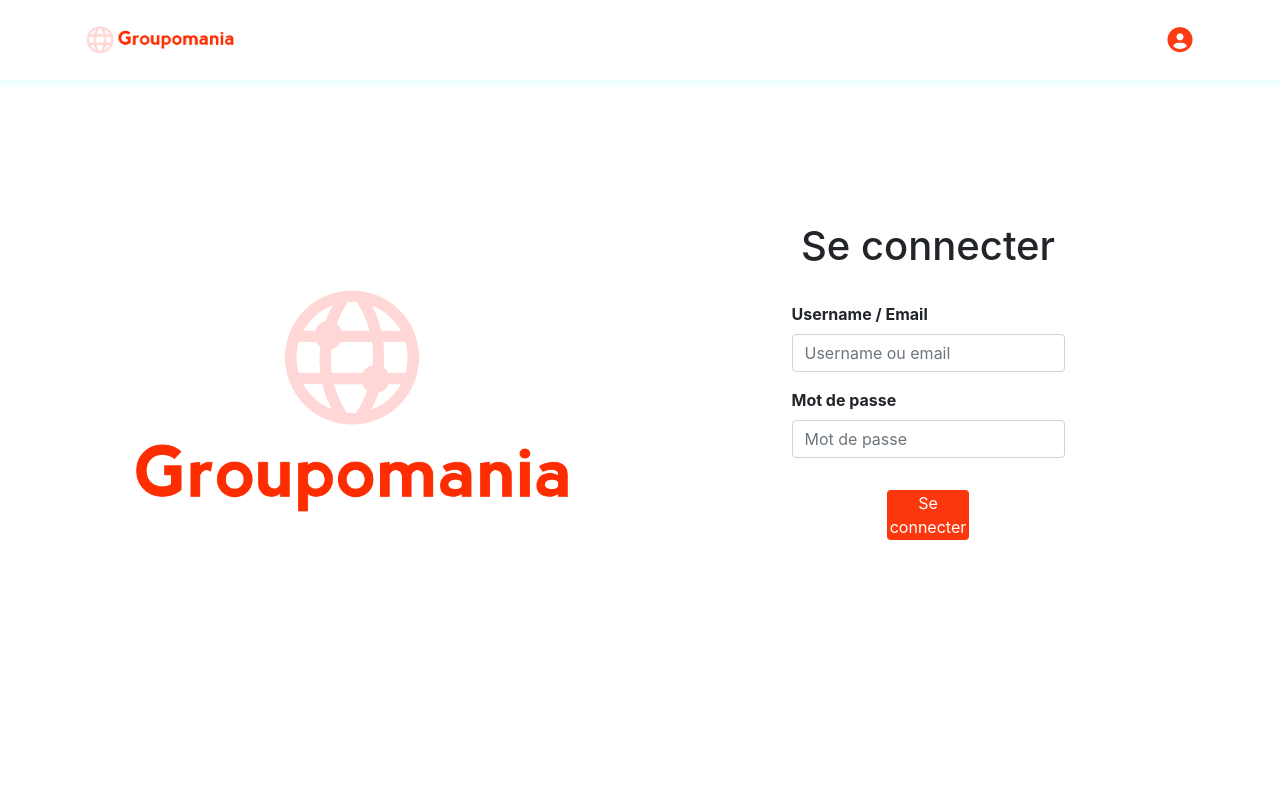
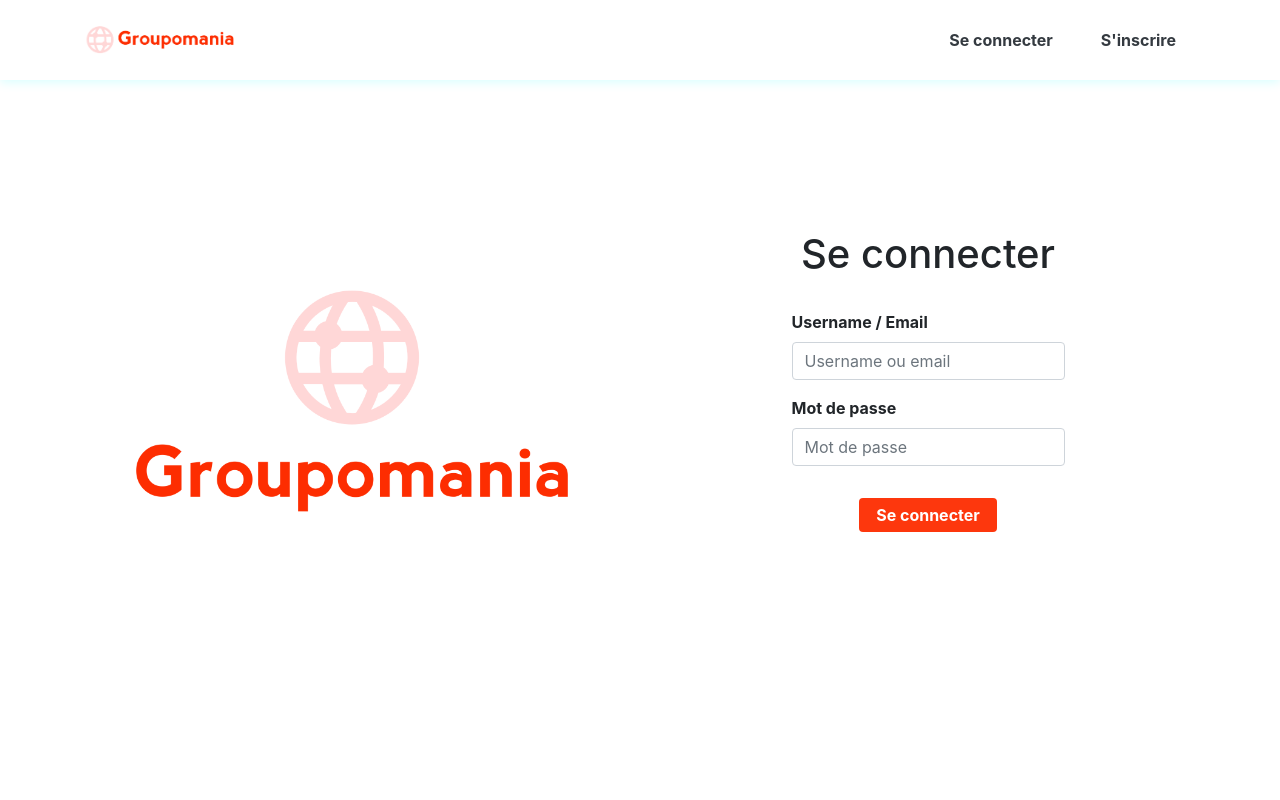
Before and after one commit to gmarteau/Groupomania_social-network, a Vue app in the folder frontend/: page /login in a window 1280 px wide. Shown: the top 800 px of the page. Built offline with nearby package versions, Linux system fonts and the light colour scheme.

Commit message:
form validation front login + signup OK

```diff
--- a/frontend/package.json
+++ b/frontend/package.json
@@ -13,6 +13,7 @@
     "core-js": "^3.6.5",
     "vue": "^2.6.11",
     "vue-router": "^3.2.0",
+    "vuelidate": "^0.7.6",
     "vuex": "^3.4.0"
   },
   "devDependencies": {
--- a/frontend/src/store/index.js
+++ b/frontend/src/store/index.js
@@ -13,9 +13,9 @@ export default new Vuex.Store({
       src: '/images/logo-vertical.png',
       alt: 'Logo de Groupomania en version verticale'
     },
-    loggedIn: true,
+    loggedIn: false,
     currentUser: {
-      id: 1,
+      id: 0,
       token: ''
     }
   },
--- a/frontend/src/views/Home.vue
+++ b/frontend/src/views/Home.vue
@@ -5,7 +5,7 @@
         <img :src="logoVertical.src" :alt="logoVertical.alt" />
       </div>
 
-      <h1>Bienvenue chez Groupomania, <router-link to="/login">connectez-vous</router-link> ou bien <router-link to="/signup">inscrivez-vous</router-link>!</h1>
+      <h1>Bienvenue chez Groupomania, <router-link to="/login" class="home--notLogged__link">connectez-vous</router-link> ou bien <router-link to="/signup" class="home--notLogged__link">inscrivez-vous</router-link>!</h1>
     </div>
 
     <div class="home--loggedIn row" v-if="loggedIn">
@@ -131,6 +131,13 @@ export default {
         object-fit: cover;
       }
     }
+    &__link {
+      color: #FD3C13;
+      &:hover {
+        color: #FFD7D7;
+        text-decoration: none;
+      }
+    }
   }
 }
 
--- a/frontend/src/views/Login.vue
+++ b/frontend/src/views/Login.vue
@@ -7,46 +7,68 @@
         <div class="login__form-cont col-6">
             <h1>Se connecter</h1>
 
-            <form class="login__form my-4" @submit.prevent="loginSubmit">
-                <div class="form-group login__form__field">
-                    <label for="username">Username / Email</label>
-                    <input class="form-control" type="text" id="username" name="username" v-model="username" placeholder="Username ou email" required />
-                </div>
+            <b-form class="login__form my-4" @submit.stop.prevent="loginSubmit" novalidate>
+                <b-form-group id="usernameGroup" label="Username / Email" label-for="usernameInput">
+                    <b-form-input id="usernameInput" name="usernameInput" v-model="$v.form.username.$model" :state="validateState('username')" aria-describedby="usernameInputFeedback" type="text" placeholder="Username ou email" required></b-form-input>
+                    <b-form-invalid-feedback id="usernameInputFeedback" :state="validateState('username')">Ce champ est requis</b-form-invalid-feedback>
+                </b-form-group>
 
-                <div class="form-group login__form__field">
-                    <label for="password">Mot de passe</label>
-                    <input class="form-control" type="password" id="password" name="password" v-model="password" placeholder="Mot de passe" required />
-                </div>
+                <b-form-group id="passwordGroup" label="Mot de passe" label-for="passwordInput">
+                    <b-form-input id="passwordInput" name="passwordInput" v-model="$v.form.password.$model" :state="validateState('password')" aria-describedby="passwordInputFeedback" type="password" placeholder="Mot de passe" required></b-form-input>
+                    <b-form-invalid-feedback id="passwordInputFeedback" :state="validateState('password')">Ce champ est requis</b-form-invalid-feedback>
+                </b-form-group>
 
                 <div class="login__form__submit my-3">
-                    <button type="submit" class="btn">Se connecter</button>
+                    <button type="submit" class="login__form__submit__btn btn px-3 py-1">Se connecter</button>
                 </div>
-            </form>
+            </b-form>
         </div>
     </div>
 </template>
 
 <script>
-
 import { mapState } from 'vuex'
 import axios from 'axios'
+import { validationMixin } from 'vuelidate'
+import { required } from 'vuelidate/lib/validators'
 
 export default {
     name: 'Login',
+    mixins: [validationMixin],
     data() {
         return {
-            username: '',
-            password: ''
+            form: {
+                username: '',
+                password: ''
+            }
+        }
+    },
+    validations: {
+        form: {
+            username: {
+                required
+            },
+            password: {
+                required
+            }
         }
     },
     computed: {
         ...mapState(['logoVertical'])
     },
     methods: {
+        validateState(field) {
+            const { $dirty, $error } = this.$v.form[field];
+            return $dirty ? !$error : null;
+        },
         async loginSubmit() {
+            this.$v.form.$touch();
+            if (this.$v.form.$anyError) {
+                return;
+            }
             const response = await axios.post('/users/login', {
-                username: this.username,
-                password: this.password
+                username: this.form.username,
+                password: this.form.password
             });
             this.$store.dispatch('storeUserAuthInfo', response.data);
             this.$store.dispatch('changeLoginState');
@@ -90,7 +112,7 @@ export default {
             .btn {
                 background-color: #FD370D;
                 color: #fff;
-                width: 30%;
+                font-weight: bold;
             }
         }
     }
--- a/frontend/src/views/Signup.vue
+++ b/frontend/src/views/Signup.vue
@@ -7,33 +7,65 @@
         <div class="signup__form-cont col-6">
             <h1>Créer un compte</h1>
 
-            <form class="signup__form my-4" @submit.prevent="signupSubmit">
-                <div class="form-group signup__form__field">
+            <b-form class="signup__form my-4" @submit.stop.prevent="signupSubmit" novalidate>
+                <b-form-group id="firstNameGroup" label="Prénom*" label-for="firstNameInput">
+                    <b-form-input id="firstNameInput" name="firstNameInput" v-model="$v.form.firstName.$model" :state="validateState('firstName')" aria-describedby="firstNameInputFeedback" type="text" placeholder="Marine" required></b-form-input>
+                    <b-form-invalid-feedback id="firstNameInputFeedback" :state="validateState('firstName')">Ce champ est requis et ne doit contenir aucun chiffre ou caractère spécial</b-form-invalid-feedback>
+                </b-form-group>
+                <!-- <div class="form-group signup__form__field">
                     <label for="firstName">Prénom*</label>
                     <input class="form-control" type="text" id="firstName" name="firstName" v-model="firstName" placeholder="Marine" required />
-                </div>
+                </div> -->
 
-                <div class="form-group signup__form__field">
+                <b-form-group id="lastNameGroup" label="Nom*" label-for="lastNameInput">
+                    <b-form-input id="lastNameInput" name="lastNameInput" v-model="$v.form.lastName.$model" :state="validateState('lastName')" aria-describedby="lastNameInputFeedback" type="text" placeholder="Deschamps" required></b-form-input>
+                    <b-form-invalid-feedback id="lastNameInputFeedback" :state="validateState('lastName')">Ce champ est requis et ne doit contenir aucun chiffre ou caractère spécial</b-form-invalid-feedback>
+                </b-form-group>
+                <!-- <div class="form-group signup__form__field">
                     <label for="lastName">Nom*</label>
                     <input class="form-control" type="text" id="lastName" name="lastName" v-model="lastName" placeholder="Deschamps" required />
-                </div>
+                </div> -->
 
-                <div class="form-group signup__form__field">
+                <b-form-group id="bioGroup" label="Parle-nous de toi!" label-for="bioInput">
+                    <b-form-textarea id="bioInput" name="bioInput" v-model="form.bio" type="text" placeholder="Salut, moi c'est Marine, je travaille dans la section manutention. Hâte de vous rencontrer!"></b-form-textarea>
+                </b-form-group>
+                <!-- <div class="form-group signup__form__field">
                     <label for="bio">Parle-nous de toi!</label>
                     <textarea class="form-control" type="text" id="bio" name="bio" v-model="bio" placeholder="Salut, moi c'est Marine, je travaille dans la section manutention. Hâte de vous rencontrer!"></textarea>
-                </div>
+                </div>                    -->
 
-                <div class="form-group signup__form__field">
+                <b-form-group id="usernameGroup" label="Username*" label-for="usernameInput">
+                    <b-form-input id="usernameInput" name="usernameInput" v-model="$v.form.username.$model" :state="validateState('username')" aria-describedby="usernameInputFeedback" type="text" placeholder="mar.desc56" required></b-form-input>
+                    <b-form-invalid-feedback id="usernameInputFeedback" :state="validateState('username')">Ce champ est requis</b-form-invalid-feedback>
+                </b-form-group>
+                <!-- <div class="form-group signup__form__field">
                     <label for="username">Username*</label>
                     <input class="form-control" type="text" id="username" name="username" v-model="username" placeholder="mar.desc56" required />
-                </div>
+                </div>                         -->
 
-                <div class="form-group signup__form__field">
+                <b-form-group id="emailGroup" label="Email*" label-for="emailInput">
+                    <b-form-input id="emailInput" name="emailInput" v-model="$v.form.email.$model" :state="validateState('email')" aria-describedby="emailInputFeedback" type="email" placeholder="marine.deschamps@gmail.com" required></b-form-input>
+                    <b-form-invalid-feedback id="emailInputFeedback" :state="validateState('email')">Ce champ est requis et doit respecter le format email (*****@****.**)</b-form-invalid-feedback>
+                </b-form-group>
+                <!-- <div class="form-group signup__form__field">
                     <label for="email">Email*</label>
                     <input class="form-control" type="email" id="email" name="email" v-model="email" placeholder="marine.deschamps@gmail.com" required />
-                </div>
+                </div> -->
 
-                <div class="form-group signup__form__field">
+                <b-form-group id="passwordGroup" label="Mot de passe*" label-for="passwordInput">
+                    <b-form-input id="passwordInput" name="passwordInput" v-model="$v.form.password.$model" :state="validateState('password')" aria-describedby="passwordInstructions" type="password" placeholder="ex: g12DfeJs/dj" required></b-form-input>
+                    <b-form-invalid-feedback id="passwordInputFeedback" :state="validateState('password')">Ce champ est requis et doit respecter les instructions ci-dessous</b-form-invalid-feedback>
+                    <small id="passwordInstructions" class="form-text text-muted">
+                        Le mot de passe doit contenir: <br />
+                        <ul>
+                            <li>au moins 8 caractères,</li>
+                            <li>au moins un caractère en majuscule,</li>
+                            <li>au moins un chiffre,</li>
+                            <li>au moins un caractère spécial.</li>
+                        </ul>
+                    </small>
+                </b-form-group>
+                <!-- <div class="form-group signup__form__field">
                     <label for="password">Mot de passe*</label>
                     <input class="form-control" type="password" id="password" name="password" v-model="password" aria-describedby="passwordInstructions" placeholder="ex: g12DfeJs/dj" required />
                     <small id="passwordInstructions" class="form-text text-muted">
@@ -45,30 +77,52 @@
                             <li>au moins un caractère spécial.</li>
                         </ul>
                     </small>
-                </div>
+                </div> -->
 
-                <div class="form-group signup__form__field">
+                <b-form-group id="confirmPasswordGroup" label="Confirmer le mot de passe*" label-for="confirmPasswordInput">
+                    <b-form-input id="confirmPasswordInput" name="confirmPasswordInput" v-model="$v.form.confirmPassword.$model" :state="validateState('confirmPassword')" aria-describedby="confirmPasswordInputFeedback" type="password" placeholder="g12DfeJs/dj" required></b-form-input>
+                    <b-form-invalid-feedback id="confirmPasswordInputFeedback" :state="validateState('confirmPassword')">Ce champ est requis et doit être identique au champ 'Mot de passe' précédent</b-form-invalid-feedback>
+                </b-form-group>
+                <!-- <div class="form-group signup__form__field">
                     <label for="confirmPassword">Confirmer mot de passe*</label>
                     <input class="form-control" type="password" id="confirmPassword" name="confirmPassword" v-model="confirmPassword" placeholder="g12DfeJs/dj" required />
-                </div>
+                </div> -->
 
                 <div class="signup__form__submit my-3">
-                    <button type="submit" class="btn">S'inscrire</button>
+                    <button type="submit" class="btn px-3 py-1">S'inscrire</button>
                 </div>
-            </form>
+            </b-form>
         </div>
     </div>
 </template>
 
 <script>
-
+import { validationMixin } from 'vuelidate'
+import { required, alpha, email, minLength, sameAs } from 'vuelidate/lib/validators'
 import { mapState } from 'vuex'
 import axios from 'axios'
+const respectRegExp = (password) => {
+    if (/[A-Z]/.test(password)) {
+        if (/[0-9]/.test(password)) {
+            if(/[@#\\$&?!/]/.test(password)) {
+                return true;
+            } else {
+                return false;
+            }
+        } else {
+            return false;
+        }
+    } else {
+        return false;
+    }
+}
 
 export default {
     name: 'Signup',
+    mixins: [validationMixin],
     data() {
         return {
+            form: {
                 firstName: '',
                 lastName: '',
                 bio: '',
@@ -77,13 +131,48 @@ export default {
                 password: '',
                 confirmPassword: ''
             }
+        }
+    },
+    validations: {
+        form: {
+            firstName: {
+                required,
+                alpha
+            },
+            lastName: {
+                required,
+                alpha
+            },
+            username: {
+                required
+            },
+            email: {
+                required,
+                email
+            },
+            password: {
+                required,
+                minLength: minLength(8),
+                respectRegExp
+            },
+            confirmPassword: {
+                sameAsPassword: sameAs('password')
+            }
+        }
     },
     computed: {
         ...mapState(['logoVertical'])
     },
     methods: {
+        validateState(field) {
+            const { $dirty, $error } = this.$v.form[field];
+            return $dirty ? !$error : null;
+        },
         async signupSubmit() {
-            if (this.password == this.confirmPassword) {
+            this.$v.form.$touch();
+            if (this.$v.form.$anyError) {
+                return;
+            }
             const response = await axios.post('/users/signup', {
                 username: this.username,
                 password: this.password,
@@ -94,9 +183,6 @@ export default {
             });
             console.log(response);
             this.$router.push('/login');
-            } else {
-                window.alert('Les champs \'mot de passe\' doivent être identiques');
-            }
         }
     }
 }
@@ -136,7 +222,7 @@ export default {
             .btn {
                 background-color: #FD370D;
                 color: #fff;
-                width: 30%;
+                font-weight: bold;
             }
         }
     }
```
Also changed, not shown: 1 other file (tests, documents, lock files or other folders). Lines whose indentation alone changed are shown as unchanged.
